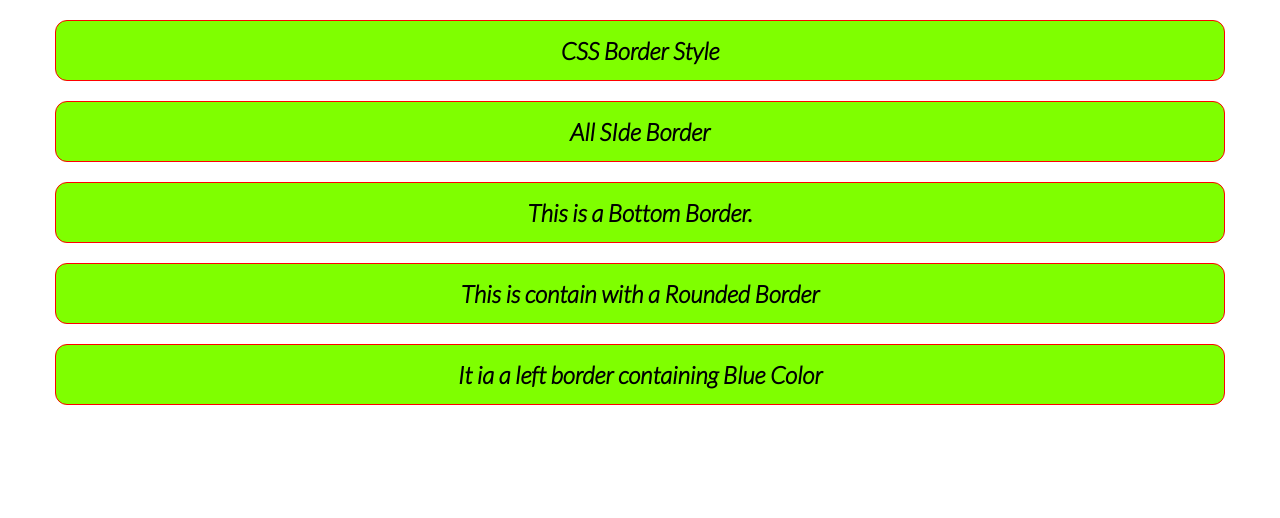
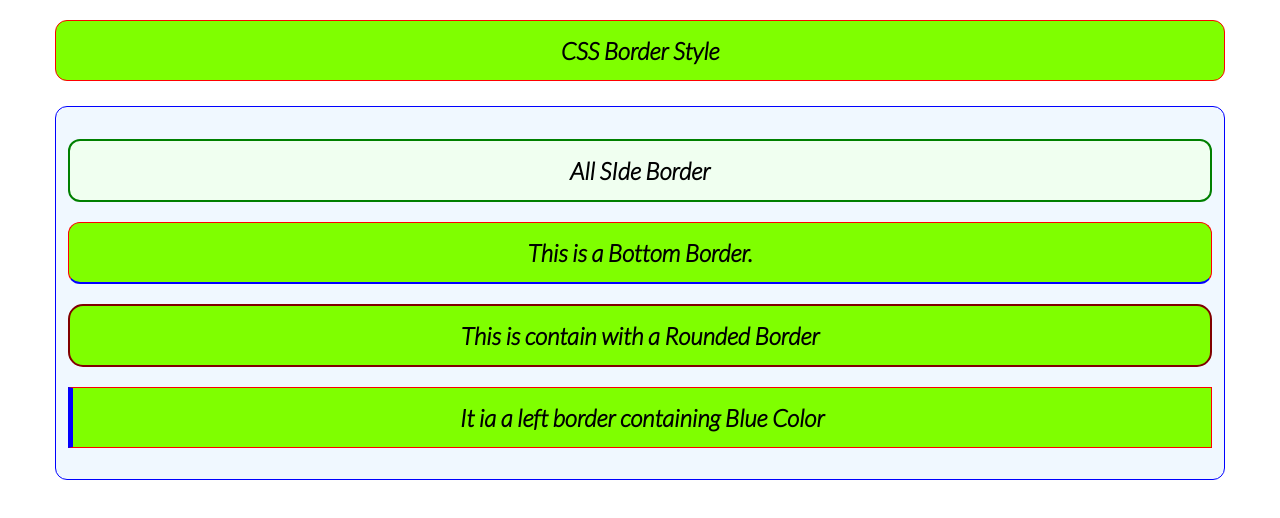
Before and after one commit to Shakil-md-abdullah-al/HTML-with-CSS-Getting-Started-With, a plain HTML site: page Border/index.html in a window 1280 px wide. Drawn offline with Linux system fonts and the light colour scheme.

Commit message:
[Simple Border]

```diff
--- a/Border/style.css
+++ b/Border/style.css
@@ -15,3 +15,27 @@
     border: 1px solid red;
     text-align: center;
 }
+.simple_border{
+    background-color: aliceblue;
+    margin-top: 25px;
+    border: 1px solid blue;
+    padding: 12px;
+    border-radius: 12px;
+}
+.simple_border .all{
+    border: 2px solid green;
+    background: honeydew;
+}
+.simple_border .bottom_border{
+    border-bottom: 2px solid blue;
+}
+
+.simple_border .rounded{
+    border: 2px solid maroon;
+    border-radius: 15px;
+}
+
+.simple_border .left_blue{
+    border-left: 5px solid blue;
+    border-radius: 0;
+}
```
